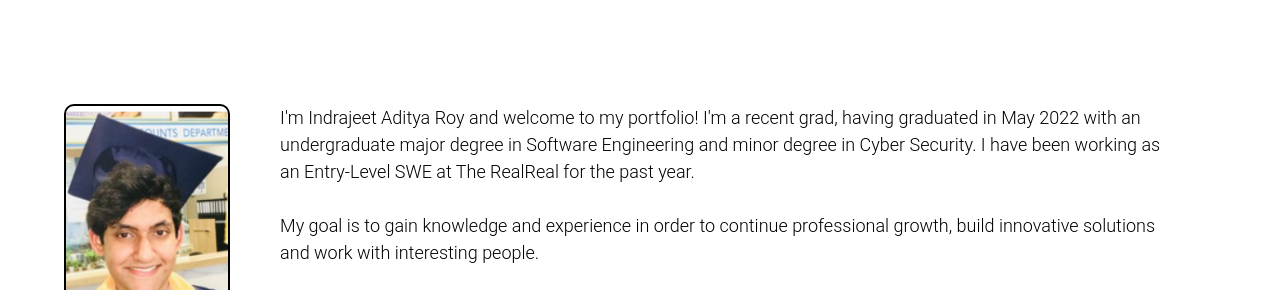
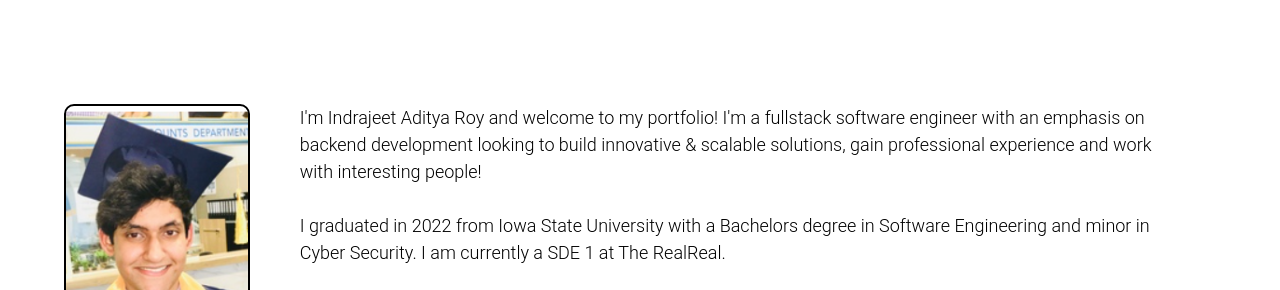
Before and after one commit to indrajeetadityaroy9/indrajeet-portfolio, a website built with Parcel: page index.html in a window 1280 px wide. Shown: the part 958-1248 px from the top of the page. Built offline with nearby package versions, Linux system fonts and the light colour scheme.

Commit message:
made edits

```diff
--- a/index.html
+++ b/index.html
@@ -186,14 +186,13 @@ p {
       <div class="image-box"></div>
       <div class="text-box">
         <div class="intro-content">
-          <p>I'm Indrajeet Aditya Roy and welcome to my portfolio! I'm a recent grad,
-            having graduated in May 2022 with an undergraduate major degree in
-            Software Engineering and minor degree in Cyber Security. I have
-            been working as an Entry-Level SWE at The RealReal for the past year.
+          <p>I'm Indrajeet Aditya Roy and welcome to my portfolio! I'm a fullstack software
+            engineer with an emphasis on backend development looking to build innovative & scalable solutions,
+	    gain professional experience and work with interesting people!
             <br>
             <br>
-            My goal is to gain knowledge and experience
-            in order to continue professional growth, build innovative solutions and work with interesting people.</p>
+            I graduated in 2022 from Iowa State University with a Bachelors degree in Software Engineering
+	    and minor in Cyber Security. I am currently a SDE 1 at The RealReal.</p>
         </div>
         <div class="social-media-icons">
           <ul>
@@ -262,7 +261,7 @@ p {
         <div class="content">
           <h2>The RealReal</h2>
           <h3>Software Development Intern</h3>
-          <p>As part of the seller tribe/team, implemented and assisted the development of the GPN(Get-Paid-Now) seller/consignor program. Developed backend services in Elixir and corresponding frontend client in Ruby Rails.
+          <p>As part of the seller team, implemented and assisted the development of the GPN(Get-Paid-Now) seller/consignor program. Developed backend services in Elixir and corresponding frontend client in Ruby Rails.
           <br>
           <p>Refactored/Migrated consignor workflow client pages from Elixir Phoenix using React (Redux for state management, Axios for API interaction and Apollo for GraphQL querying)</p>
           </p>
```
